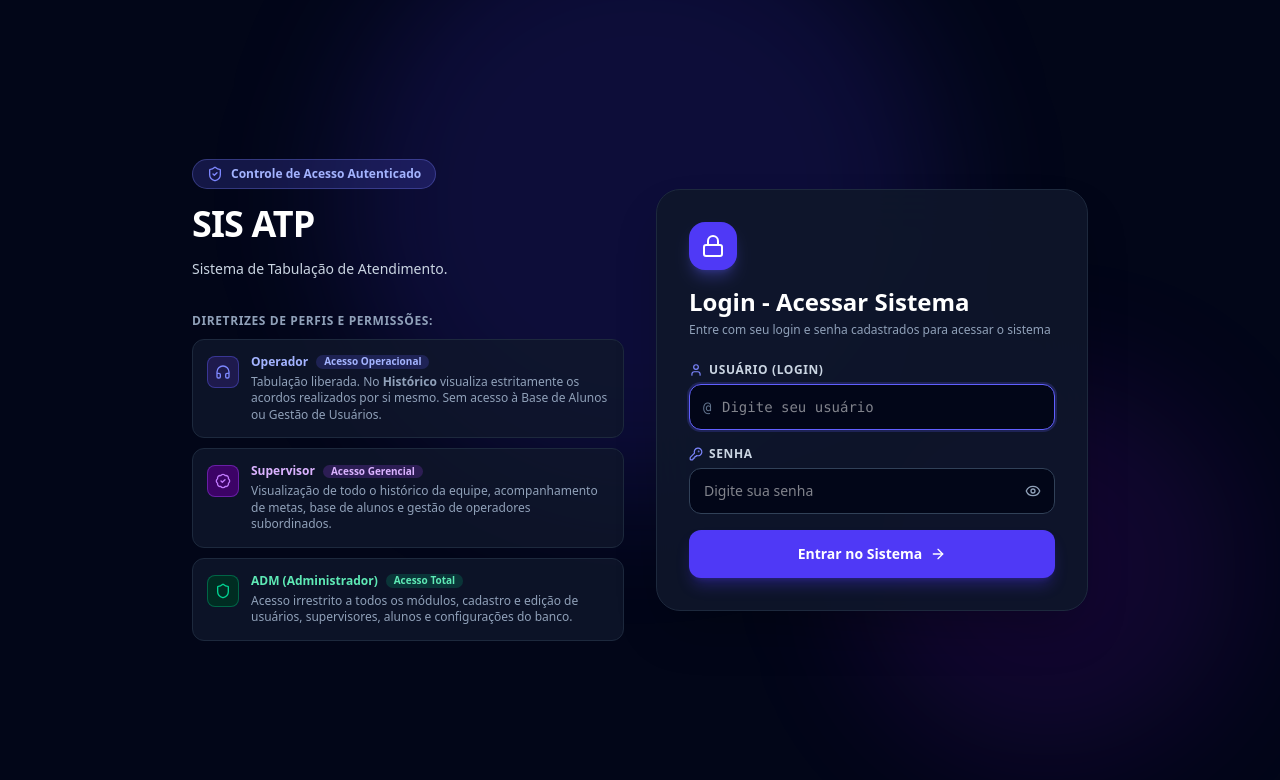
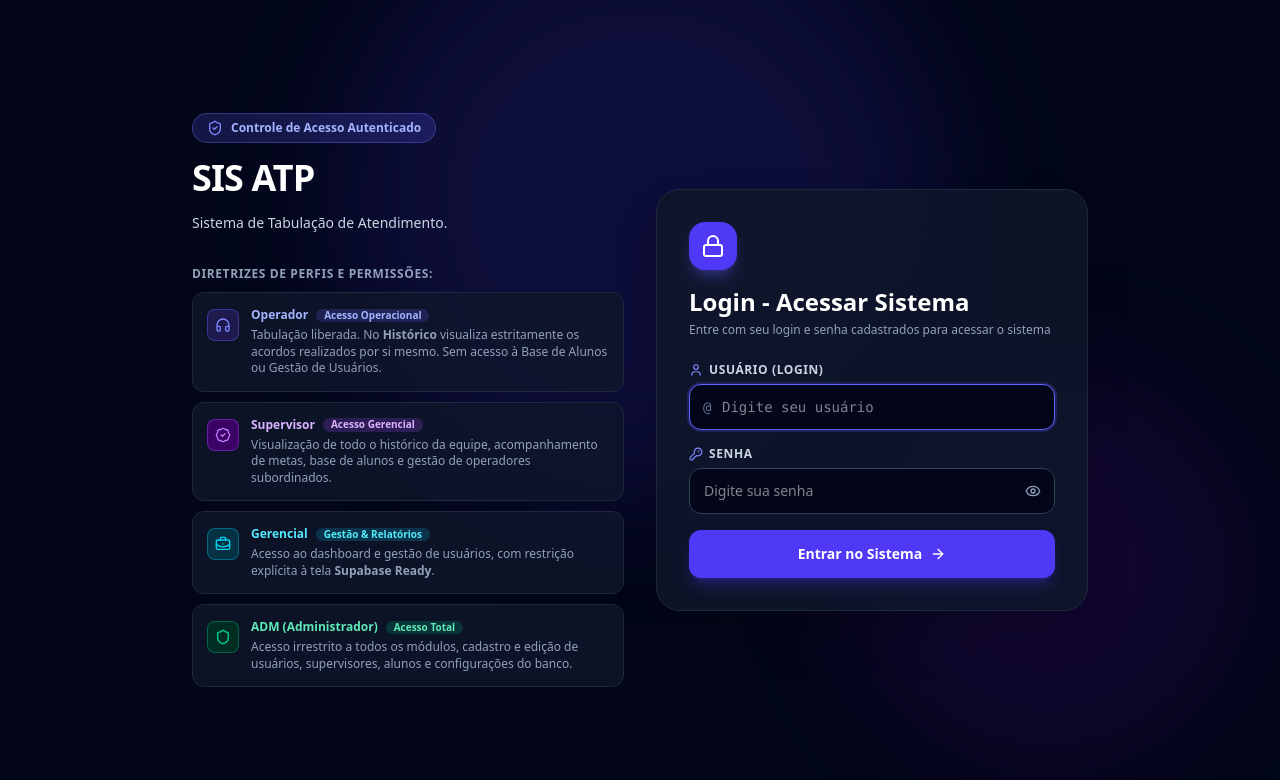
Before and after one commit to zzwallesonzz/SIS-ATP, a React (Vite) app: page / in a window 1280 px wide. Shown: the top 780 px of the page. Built offline with nearby package versions, Linux system fonts and the light colour scheme; no server answers; the database is empty.

Commit message:
Adiciona perfil Gerencial com restricoes de acesso

```diff
--- a/src/App.tsx
+++ b/src/App.tsx
@@ -70,6 +70,11 @@ export default function App() {
       // Role protection: If Operador, prevent accessing forbidden tabs
       if (currentUser.perfil === 'Operador' && activeTab !== 'tabulacao' && activeTab !== 'historico' && activeTab !== 'dashboard') {
         setActiveTab('tabulacao');
+      }
+
+      // Gerencial cannot access Supabase Ready screen
+      if (currentUser.perfil === 'Gerencial' && activeTab === 'supabase') {
+        setActiveTab('dashboard');
       }
     }
   }, [currentUser, activeTab]);
@@ -332,7 +337,8 @@ export default function App() {
 
   const isOperador = currentUser.perfil === 'Operador';
   const isAdm = currentUser.perfil === 'ADM';
-  const isSupervisorOrAdm = currentUser.perfil === 'Supervisor' || isAdm;
+  const isGerencial = currentUser.perfil === 'Gerencial';
+  const isSupervisorOrAdm = currentUser.perfil === 'Supervisor' || isGerencial || isAdm;
 
   return (
     <div className="min-h-screen bg-slate-100 flex flex-col font-sans text-slate-900 selection:bg-indigo-500 selection:text-white">
--- a/src/components/DashboardView.tsx
+++ b/src/components/DashboardView.tsx
@@ -28,7 +28,7 @@ export const DashboardView: React.FC<DashboardViewProps> = ({ tabulacoes, usuari
       Array.from(
         new Set(
           usuarios
-            .filter((u) => u.perfil === 'Supervisor' || u.perfil === 'ADM')
+            .filter((u) => (u.perfil === 'Supervisor' || u.perfil === 'ADM') && u.ativo !== false)
             .map((u) => u.nome)
         )
       ).sort(),
--- a/src/components/LoginView.tsx
+++ b/src/components/LoginView.tsx
@@ -13,7 +13,8 @@ import {
   CheckCircle2,
   Sparkles,
   Info,
-  KeyRound
+  KeyRound,
+  BriefcaseBusiness
 } from 'lucide-react';
 import { Usuario, PerfilUsuario } from '../types';
 
@@ -156,6 +157,24 @@ export const LoginView: React.FC<LoginViewProps> = ({ usuarios, onLogin }) => {
               </div>
             </div>
 
+            {/* Gerencial Rule */}
+            <div className="bg-slate-900/80 border border-slate-800 rounded-xl p-3.5 flex items-start gap-3 text-left">
+              <div className="w-8 h-8 rounded-lg bg-cyan-950 border border-cyan-500/40 text-cyan-400 flex items-center justify-center shrink-0 mt-0.5">
+                <BriefcaseBusiness className="w-4 h-4" />
+              </div>
+              <div className="text-xs">
+                <div className="flex items-center gap-2">
+                  <span className="font-bold text-cyan-300">Gerencial</span>
+                  <span className="text-[10px] bg-cyan-500/20 text-cyan-300 px-2 py-0.2 rounded-full font-semibold">
+                    Gestão & Relatórios
+                  </span>
+                </div>
+                <p className="text-slate-400 mt-1 leading-snug">
+                  Acesso ao dashboard e gestão de usuários, com restrição explícita à tela <strong>Supabase Ready</strong>.
+                </p>
+              </div>
+            </div>
+
             {/* ADM Rule */}
             <div className="bg-slate-900/80 border border-slate-800 rounded-xl p-3.5 flex items-start gap-3 text-left">
               <div className="w-8 h-8 rounded-lg bg-emerald-950 border border-emerald-500/40 text-emerald-400 flex items-center justify-center shrink-0 mt-0.5">
--- a/src/components/Navbar.tsx
+++ b/src/components/Navbar.tsx
@@ -9,7 +9,8 @@ import {
   Shield,
   BadgeCheck,
   User as UserIcon,
-  BarChart3
+  BarChart3,
+  BriefcaseBusiness
 } from 'lucide-react';
 import { Usuario } from '../types';
 
@@ -32,8 +33,9 @@ export const Navbar: React.FC<NavbarProps> = ({
 }) => {
   const isOperador = currentUser?.perfil === 'Operador';
   const isSupervisor = currentUser?.perfil === 'Supervisor';
+  const isGerencial = currentUser?.perfil === 'Gerencial';
   const isAdm = currentUser?.perfil === 'ADM';
-  const isSupervisorOrAdm = isSupervisor || isAdm;
+  const isSupervisorOrAdm = isSupervisor || isGerencial || isAdm;
 
   return (
     <header className="bg-slate-900 text-white sticky top-0 z-40 shadow-md border-b border-slate-800">
@@ -158,12 +160,16 @@ export const Navbar: React.FC<NavbarProps> = ({
                       ? 'bg-emerald-950 text-emerald-300 border border-emerald-500/40'
                       : currentUser.perfil === 'Supervisor'
                       ? 'bg-purple-950 text-purple-300 border border-purple-500/40'
+                      : currentUser.perfil === 'Gerencial'
+                      ? 'bg-cyan-950 text-cyan-300 border border-cyan-500/40'
                       : 'bg-indigo-950 text-indigo-300 border border-indigo-500/40'
                   }`}>
                     {currentUser.perfil === 'ADM' ? (
                       <Shield className="w-4 h-4" />
                     ) : currentUser.perfil === 'Supervisor' ? (
                       <BadgeCheck className="w-4 h-4" />
+                    ) : currentUser.perfil === 'Gerencial' ? (
+                      <BriefcaseBusiness className="w-4 h-4" />
                     ) : (
                       <UserIcon className="w-4 h-4" />
                     )}
@@ -179,6 +185,8 @@ export const Navbar: React.FC<NavbarProps> = ({
                           ? 'bg-emerald-500/20 text-emerald-300'
                           : currentUser.perfil === 'Supervisor'
                           ? 'bg-purple-500/20 text-purple-300'
+                          : currentUser.perfil === 'Gerencial'
+                          ? 'bg-cyan-500/20 text-cyan-300'
                           : 'bg-indigo-500/20 text-indigo-300'
                       }`}>
                         {currentUser.perfil}
--- a/src/components/UsuariosView.tsx
+++ b/src/components/UsuariosView.tsx
@@ -22,7 +22,8 @@ import {
   Sparkles,
   RefreshCw,
   Lock,
-  ChevronRight
+  ChevronRight,
+  BriefcaseBusiness
 } from 'lucide-react';
 import { Usuario, PerfilUsuario } from '../types';
 import { formatDateTimeBR, getSaoPauloISOString } from '../utils/cpf';
@@ -213,8 +214,9 @@ export const UsuariosView: React.FC<UsuariosViewProps> = ({
     const total = usuarios.length;
     const operadores = usuarios.filter((u) => u.perfil === 'Operador').length;
     const supervisores = usuarios.filter((u) => u.perfil === 'Supervisor').length;
+    const gerenciais = usuarios.filter((u) => u.perfil === 'Gerencial').length;
     const adms = usuarios.filter((u) => u.perfil === 'ADM').length;
-    return { total, operadores, supervisores, adms };
+    return { total, operadores, supervisores, gerenciais, adms };
   }, [usuarios]);
 
   return (
@@ -233,13 +235,13 @@ export const UsuariosView: React.FC<UsuariosViewProps> = ({
               Criação & Gestão de Usuários
             </h1>
             <p className="text-sm text-slate-300 max-w-2xl leading-relaxed">
-              Cadastre e gerencie acessos com permissões segmentadas entre <strong>Operador</strong>, <strong>Supervisor</strong> e <strong>ADM</strong>.
+              Cadastre e gerencie acessos com permissões segmentadas entre <strong>Operador</strong>, <strong>Supervisor</strong>, <strong>Gerencial</strong> e <strong>ADM</strong>.
               A designação de supervisor é associada exclusivamente aos operadores de atendimento.
             </p>
           </div>
 
           {/* Quick Metrics Badges */}
-          <div className="grid grid-cols-2 sm:grid-cols-4 gap-2.5">
+          <div className="grid grid-cols-2 sm:grid-cols-5 gap-2.5">
             <div className="bg-slate-800/80 backdrop-blur-xs border border-slate-700/80 rounded-xl p-3 text-center">
               <span className="text-[11px] font-medium text-slate-400 block">Total Usuários</span>
               <span className="text-xl font-black text-white">{metrics.total}</span>
@@ -251,6 +253,10 @@ export const UsuariosView: React.FC<UsuariosViewProps> = ({
             <div className="bg-purple-950/60 border border-purple-500/30 rounded-xl p-3 text-center">
               <span className="text-[11px] font-medium text-purple-300 block">Supervisores</span>
               <span className="text-xl font-black text-purple-400">{metrics.supervisores}</span>
+            </div>
+            <div className="bg-cyan-950/60 border border-cyan-500/30 rounded-xl p-3 text-center">
+              <span className="text-[11px] font-medium text-cyan-300 block">Gerencial</span>
+              <span className="text-xl font-black text-cyan-400">{metrics.gerenciais}</span>
             </div>
             <div className="bg-emerald-950/60 border border-emerald-500/30 rounded-xl p-3 text-center">
               <span className="text-[11px] font-medium text-emerald-300 block">ADMs</span>
@@ -387,14 +393,14 @@ export const UsuariosView: React.FC<UsuariosViewProps> = ({
               </div>
             </div>
 
-            {/* 4. PERFIL (Operador | Supervisor | ADM) */}
+            {/* 4. PERFIL (Operador | Supervisor | Gerencial | ADM) */}
             <div>
               <label className="block text-xs font-bold text-slate-700 uppercase tracking-wider mb-2 flex items-center gap-1.5">
                 <ShieldCheck className="w-3.5 h-3.5 text-indigo-600" />
                 PERFIL DE ACESSO <span className="text-rose-500">*</span>
               </label>
 
-              <div className="grid grid-cols-3 gap-2.5">
+              <div className="grid grid-cols-2 sm:grid-cols-4 gap-2.5">
 
                 {/* Operador Pill */}
                 <button
@@ -440,6 +446,28 @@ export const UsuariosView: React.FC<UsuariosViewProps> = ({
                   </div>
                   <p className="text-xs font-bold leading-none">Supervisor</p>
                   <span className="text-[10px] text-slate-500 font-normal mt-1 block">Gestão Operacional</span>
+                </button>
+
+                {/* Gerencial Pill */}
+                <button
+                  type="button"
+                  id="perfil-btn-gerencial"
+                  onClick={() => {
+                    setPerfil('Gerencial');
+                    setSupervisor('');
+                  }}
+                  className={`p-3 rounded-xl border text-left transition-all relative ${
+                    perfil === 'Gerencial'
+                      ? 'bg-cyan-50/80 border-cyan-600 text-cyan-950 shadow-xs ring-1 ring-cyan-600'
+                      : 'bg-slate-50 hover:bg-slate-100 border-slate-200 text-slate-600'
+                  }`}
+                >
+                  <div className="flex items-center justify-between mb-1">
+                    <BriefcaseBusiness className={`w-4 h-4 ${perfil === 'Gerencial' ? 'text-cyan-600' : 'text-slate-400'}`} />
+                    {perfil === 'Gerencial' && <Check className="w-3.5 h-3.5 text-cyan-600 font-bold" />}
+                  </div>
+                  <p className="text-xs font-bold leading-none">Gerencial</p>
+                  <span className="text-[10px] text-slate-500 font-normal mt-1 block">Gestão</span>
                 </button>
 
                 {/* ADM Pill */}
@@ -598,6 +626,7 @@ export const UsuariosView: React.FC<UsuariosViewProps> = ({
                 <option value="Todos">Todos os Perfis ({usuarios.length})</option>
                 <option value="Operador">Apenas Operadores ({metrics.operadores})</option>
                 <option value="Supervisor">Apenas Supervisores ({metrics.supervisores})</option>
+                <option value="Gerencial">Apenas Gerencial ({metrics.gerenciais})</option>
                 <option value="ADM">Apenas ADMs ({metrics.adms})</option>
               </select>
             </div>
@@ -655,6 +684,8 @@ export const UsuariosView: React.FC<UsuariosViewProps> = ({
                                 ? 'bg-emerald-100 text-emerald-800'
                                 : u.perfil === 'Supervisor'
                                 ? 'bg-purple-100 text-purple-800'
+                                : u.perfil === 'Gerencial'
+                                ? 'bg-cyan-100 text-cyan-800'
                                 : 'bg-indigo-100 text-indigo-800'
                             }`}>
                               {u.nome.charAt(0).toUpperCase()}
@@ -704,6 +735,12 @@ export const UsuariosView: React.FC<UsuariosViewProps> = ({
                             <span className="inline-flex items-center gap-1 px-2.5 py-1 rounded-full text-[11px] font-bold bg-purple-100 text-purple-800 border border-purple-200">
                               <BadgeCheck className="w-3 h-3 text-purple-700" />
                               Supervisor
+                            </span>
+                          )}
+                          {u.perfil === 'Gerencial' && (
+                            <span className="inline-flex items-center gap-1 px-2.5 py-1 rounded-full text-[11px] font-bold bg-cyan-100 text-cyan-800 border border-cyan-200">
+                              <BriefcaseBusiness className="w-3 h-3 text-cyan-700" />
+                              Gerencial
                             </span>
                           )}
                           {u.perfil === 'Operador' && (
--- a/src/data/mockData.ts
+++ b/src/data/mockData.ts
@@ -373,6 +373,17 @@ export const INITIAL_USUARIOS: Usuario[] = [
   },
   {
     id: 'usr-03',
+    nome: 'Gerência Operacional',
+    usuario: 'gerencia.operacional',
+    senha: '123456',
+    perfil: 'Gerencial',
+    ativo: true,
+    matricula: 'GER-001',
+    emailCorporativo: 'gerencia@intervalor.com.br',
+    createdAt: '2026-01-12T08:15:00',
+  },
+  {
+    id: 'usr-04',
     nome: 'Administrador do Sistema',
     usuario: 'admin',
     senha: '123456',
@@ -383,7 +394,7 @@ export const INITIAL_USUARIOS: Usuario[] = [
     createdAt: '2026-01-01T00:00:00',
   },
   {
-    id: 'usr-04',
+    id: 'usr-05',
     nome: 'Wellington Barbosa',
     usuario: 'wsbarbosa',
     senha: '123456',
@@ -483,7 +494,7 @@ CREATE TABLE IF NOT EXISTS public.usuarios (
   nome VARCHAR(255) NOT NULL,
   usuario VARCHAR(100) UNIQUE NOT NULL,
   senha VARCHAR(255) NOT NULL,
-  perfil VARCHAR(50) NOT NULL CHECK (perfil IN ('Operador', 'Supervisor', 'ADM')),
+  perfil VARCHAR(50) NOT NULL CHECK (perfil IN ('Operador', 'Supervisor', 'Gerencial', 'ADM')),
   supervisor VARCHAR(255),
   matricula VARCHAR(50),
   email_corporativo VARCHAR(255),
@@ -508,9 +519,10 @@ WITH CHECK (true);
 -- Usuários Iniciais Padrão (Senha padrão: 123456)
 INSERT INTO public.usuarios (nome, usuario, senha, perfil, supervisor, matricula, email_corporativo, ativo)
 VALUES
-  ('Administrador do Sistema', 'admin', '123456', 'ADM', NULL, 'ADM-001', 'admin@intervalor.com.br', true),
   ('Carlos Santos Andrade', 'carlos.santos', '123456', 'Supervisor', NULL, 'SUP-014', 'carlos.santos@intervalor.com.br', true),
   ('Juliana Rocha Silva', 'juliana.rocha', '123456', 'Supervisor', NULL, 'SUP-022', 'juliana.rocha@intervalor.com.br', true),
+  ('Gerência Operacional', 'gerencia.operacional', '123456', 'Gerencial', NULL, 'GER-001', 'gerencia@intervalor.com.br', true),
+  ('Administrador do Sistema', 'admin', '123456', 'ADM', NULL, 'ADM-001', 'admin@intervalor.com.br', true),
   ('Wellington Barbosa', 'wsbarbosa', '123456', 'Operador', 'Carlos Santos Andrade', 'OP-8821', 'wsbarbosa@intervalor.com.br', true),
   ('Beatriz Lima Ferreira', 'beatriz.lima', '123456', 'Operador', 'Juliana Rocha Silva', 'OP-7740', 'beatriz.lima@intervalor.com.br', true)
 ON CONFLICT (usuario) DO UPDATE SET
--- a/src/types.ts
+++ b/src/types.ts
@@ -95,7 +95,7 @@ export interface CategoriaMotivoItem {
   submotivos: string[];
 }
 
-export type PerfilUsuario = 'Operador' | 'Supervisor' | 'ADM';
+export type PerfilUsuario = 'Operador' | 'Supervisor' | 'Gerencial' | 'ADM';
 
 export interface Usuario {
   id: string;
```
